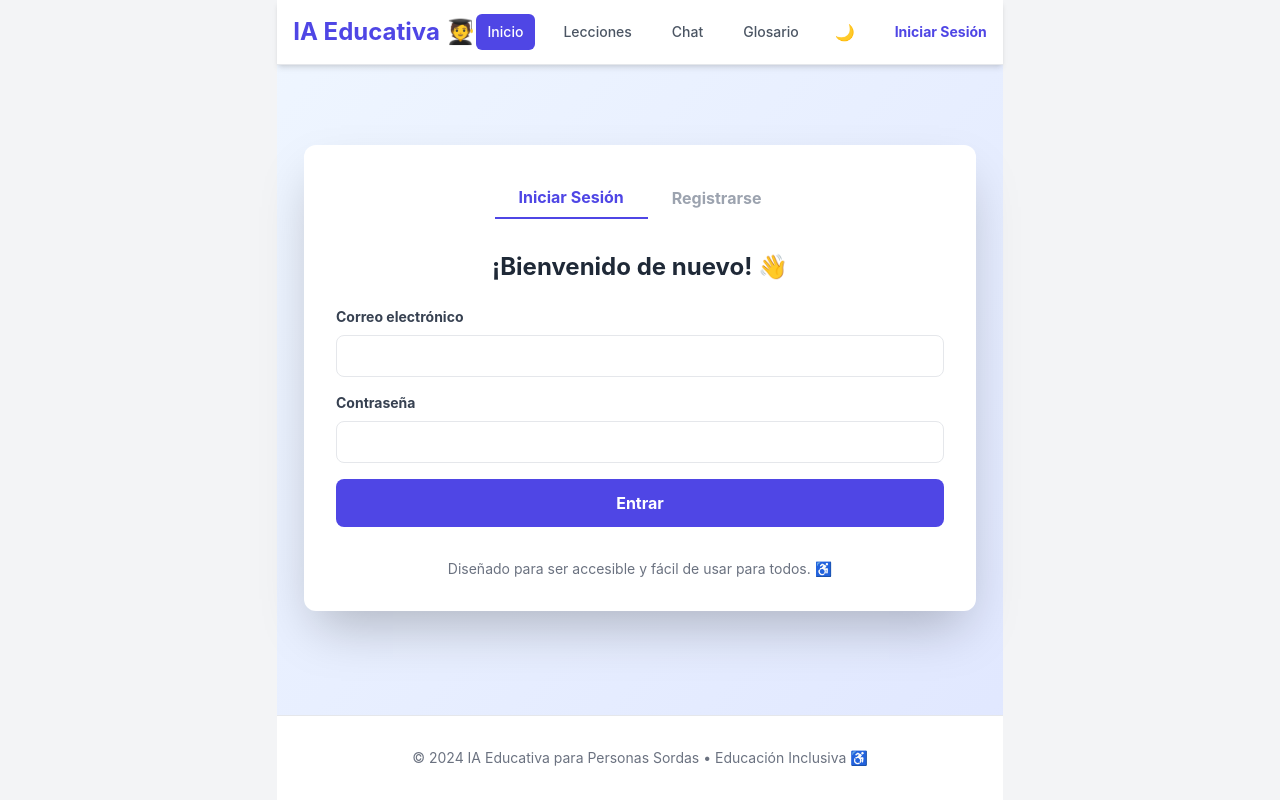
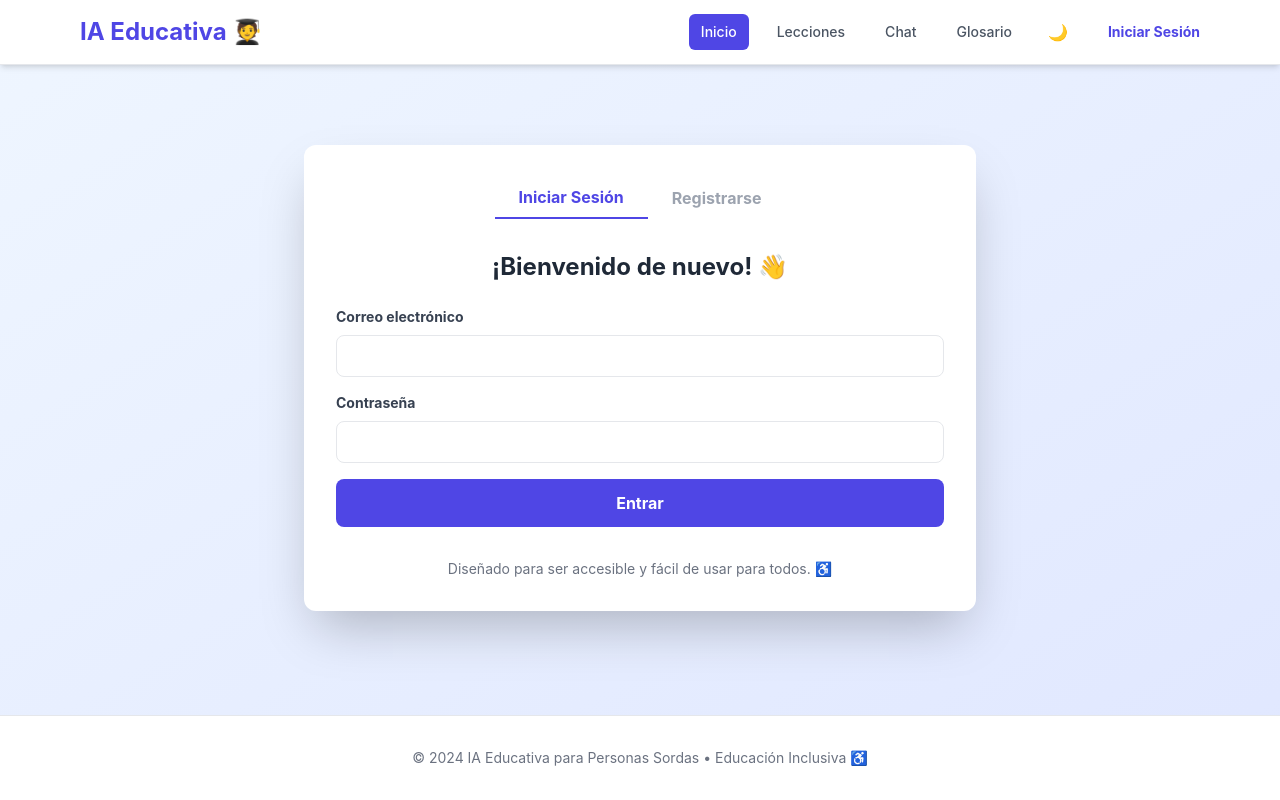
Before and after one commit to pradameister/IA_Educativa_Sordos, a React (Vite) app in the folder frontend/: page / in a window 1280 px wide. Built offline with nearby package versions, Linux system fonts and the light colour scheme; no server answers.

Commit message:
Fix: Aplicar fondo oscuro a nivel global para eliminar bordes blancos laterales

```diff
--- a/frontend/src/index.css
+++ b/frontend/src/index.css
@@ -10,9 +10,18 @@
 
 body {
   margin: 0;
-  display: flex;
-  place-content: center;
   min-width: 320px;
   min-height: 100vh;
-  background-color: #f3f4f6;
+  background-color: #f8fafc;
+  transition: background-color 0.3s ease;
 }
+
+html.dark body {
+  background-color: #0f172a; /* bg-gray-900 */
+}
+
+#root {
+  min-height: 100vh;
+  display: flex;
+  flex-direction: column;
+}
```
